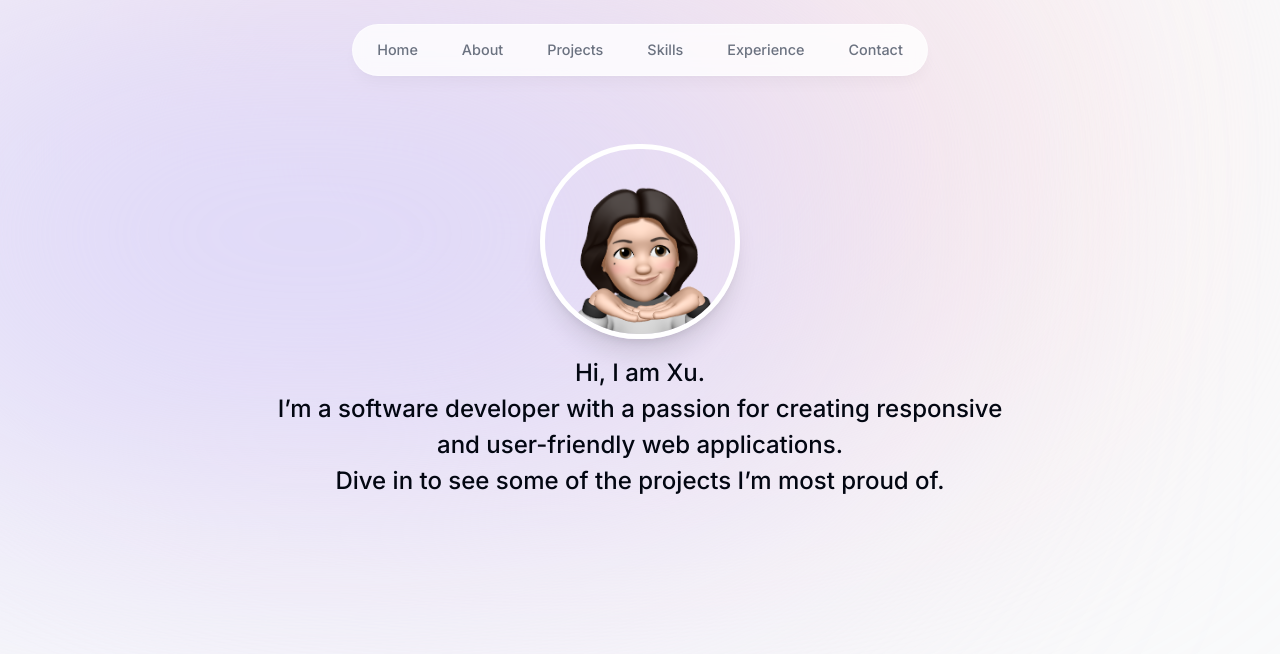
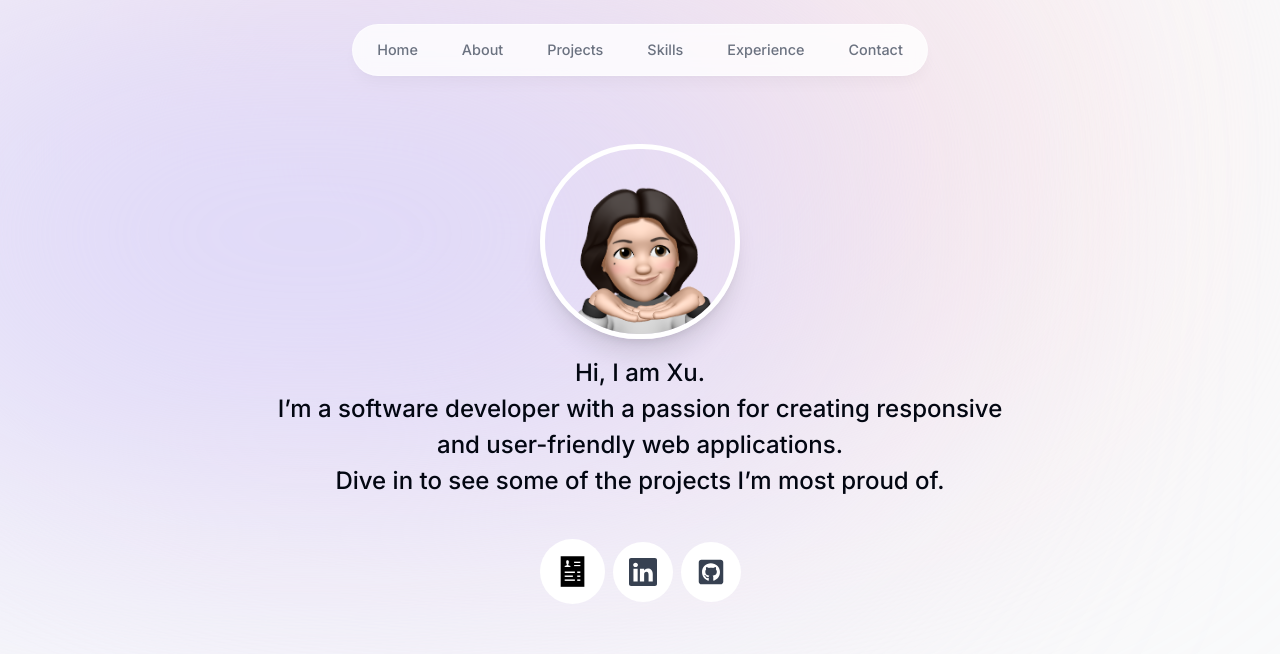
Before and after one commit to i-am-xu-wang/personal-portfolio, a Next.js app: page / in a window 1280 px wide. Shown: the top 654 px of the page. Built offline with nearby package versions, Linux system fonts and the light colour scheme.

Commit message:
feat: add resume, github and linkedin cta

```diff
--- a/src/components/intro.tsx
+++ b/src/components/intro.tsx
@@ -3,7 +3,10 @@
 import React from "react";
 import Image from "next/image";
 import profile from "../assets/profile.png";
+import resume from "../assets/icon-resume.png";
 import { motion } from "framer-motion";
+import { BsLinkedin } from "react-icons/bs";
+import { FaGithubSquare } from "react-icons/fa";
 
 export default function intro() {
   return (
@@ -38,7 +41,40 @@ export default function intro() {
           Dive in to see some of the projects I&rsquo;m most proud of.
         </motion.p>
       </div>
-      <div></div>
+      <motion.div
+        className="flex flex-col sm:flex-row items-center justify-center gap-2 px-4 text-lg font-medium"
+        initial={{ opacity: 0, y: 100 }}
+        animate={{ opacity: 1, y: 0 }}
+        transition={{
+          delay: 0.1,
+        }}
+      >
+        <a
+          className="bg-white p-4 text-gray-700 hover:text-gray-950 flex items-center gap-2 rounded-full hover:scale-[1.15] active:scale-105 transition cursor-pointer borderBlack dark:bg-white/10 dark:text-white/60"
+          href="https://drive.google.com/file/d/1muAgcQKtp09Q5TiS2cBRiX_QIuQm4l15/view?usp=drive_link"
+          target="_blank"
+          rel="noopener noreferrer"
+        >
+          <Image src={resume} alt="resume-icon" width="33" height="33" />
+        </a>
+        <a
+          className="bg-white p-4 text-gray-700 hover:text-gray-950 flex items-center gap-2 rounded-full hover:scale-[1.15] active:scale-105 transition cursor-pointer borderBlack dark:bg-white/10 dark:text-white/60"
+          href="https://www.linkedin.com/in/xu-wang-vt/"
+          target="_blank"
+          rel="noopener noreferrer"
+        >
+          <BsLinkedin size="1.75rem" />
+        </a>
+
+        <a
+          className="bg-white p-4 text-gray-700 flex items-center gap-2 text-[1.35rem] rounded-full hover:scale-[1.15] hover:text-gray-950 active:scale-105 transition cursor-pointer borderBlack dark:bg-white/10 dark:text-white/60"
+          href="https://github.com/i-am-xu-wang"
+          target="_blank"
+          rel="noopener noreferrer"
+        >
+          <FaGithubSquare size="1.75rem" />
+        </a>
+      </motion.div>
     </section>
   );
 }
```
Also changed, not shown: src/assets/icon-resume.png (added).
